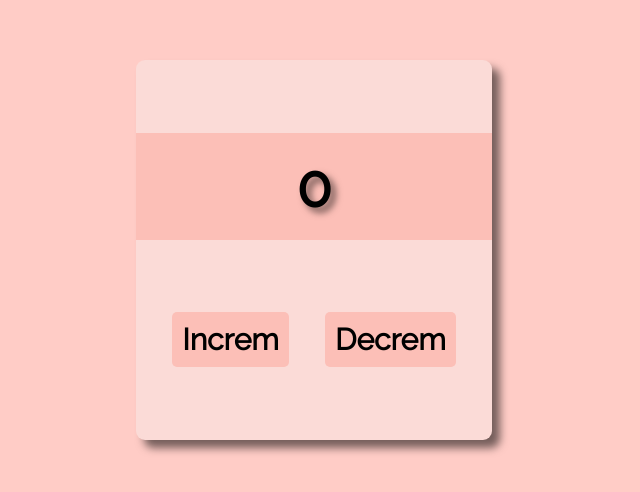
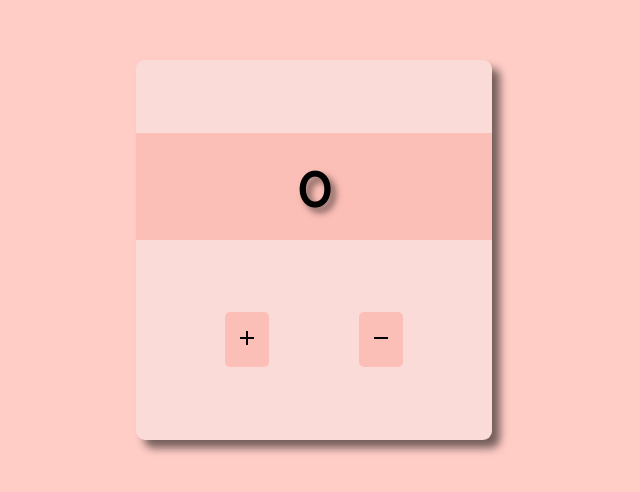
Before and after one commit to UtkarshSinghChouhan/ReactJS_Tutorial, a React (Create React App) app: page / in a window 1280 px wide. Shown: the part 150-642 px from the top of the page, without its empty margins (326-966 px from the left). Built offline with nearby package versions, Linux system fonts and the light colour scheme.

Commit message:
completed

```diff
--- a/package.json
+++ b/package.json
@@ -3,6 +3,8 @@
   "version": "0.1.0",
   "private": true,
   "dependencies": {
+    "@material-ui/core": "^4.12.4",
+    "@material-ui/icons": "^4.11.3",
     "@testing-library/jest-dom": "^5.16.5",
     "@testing-library/react": "^13.4.0",
     "@testing-library/user-event": "^13.5.0",
--- a/src/App.jsx
+++ b/src/App.jsx
@@ -1,4 +1,6 @@
 import React, { useState } from 'react';
+import AddIcon from '@material-ui/icons/Add';
+import RemoveIcon from '@material-ui/icons/Remove';
 
 
 
@@ -22,8 +24,8 @@ const App = () => {
                 <h1 className='heading'>{num}</h1>
 
                 <div className='child'>
-                    <h1 onClick={increNum}>Increm</h1>
-                    <h1 onClick={decreNum}>Decrem</h1>
+                    <h1 onClick={increNum}><AddIcon /></h1>
+                    <h1 onClick={decreNum}><RemoveIcon /></h1>
                 </div>
             </div>
         </>
```
Also changed, not shown: 1 other file (tests, documents, lock files or other folders).
